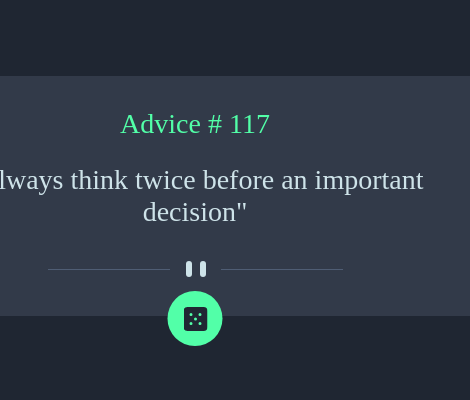
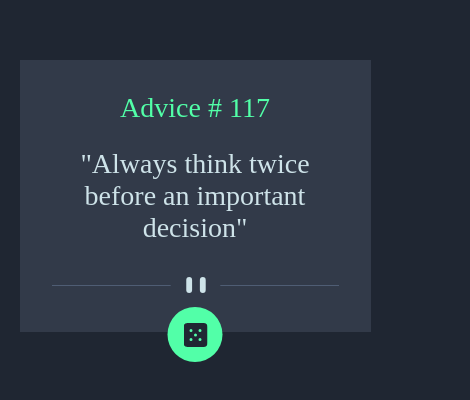
Before and after one commit to OrlandoLeyva/Advice-generator, a plain HTML site: page index.html in a window 390 px wide. Shown: the part 226-626 px from the top of the page, 470 px wide, since content can reach past the window. Drawn offline with Linux system fonts and the light colour scheme.

Commit message:
mobile layout

```diff
--- a/style.css
+++ b/style.css
@@ -97,3 +97,10 @@ button:disabled {
 }
 
 /** CARD STYLES END*/
+
+@media (max-width: 550px) {
+    .advice-card {
+        width: 90%;
+        margin: auto;
+    }
+}
```
